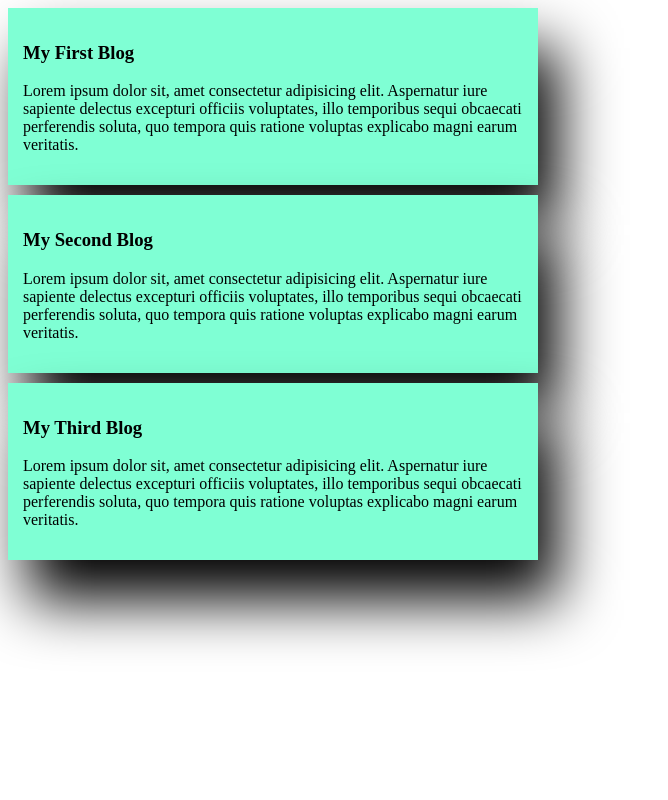
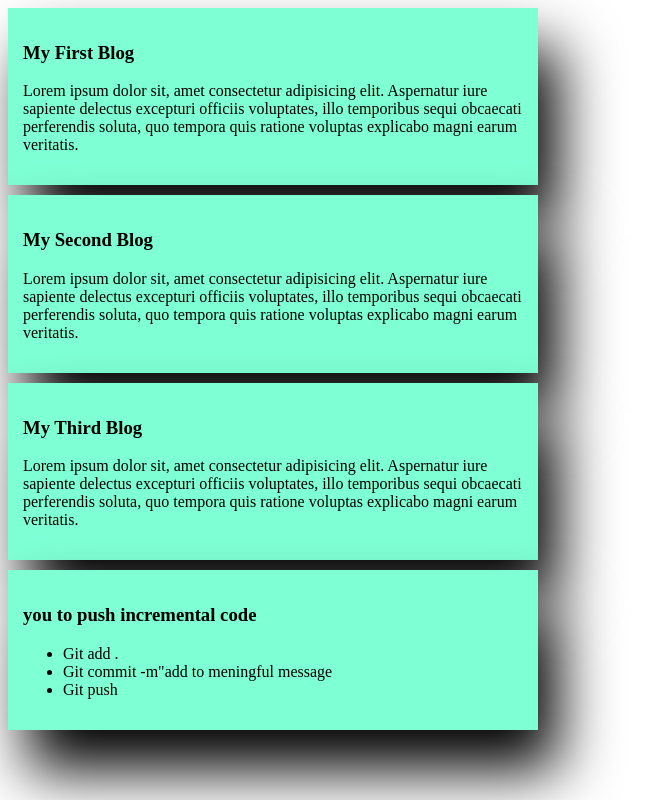
Before and after one commit to hablunadim/My-first-github-repo, a plain HTML site: page index 2.html in a window 1280 px wide. Shown: the whole page, without its empty margins (0-668 px from the left). Drawn offline with Linux system fonts and the light colour scheme.

Commit message:
add to to list to push code

```diff
--- a/index 2.html
+++ b/index 2.html
@@ -19,5 +19,14 @@
         <h3>My Third Blog</h3>
         <p>Lorem ipsum dolor sit, amet consectetur adipisicing elit. Aspernatur iure sapiente delectus excepturi officiis voluptates, illo temporibus sequi obcaecati perferendis soluta, quo tempora quis ratione voluptas explicabo magni earum veritatis.</p>
     </div>
+
+    <div>
+        <h3>you to push incremental code</h3>
+        <ul>
+            <li>Git add .</li>
+            <li>Git commit -m"add to meningful message</li>
+           <li> Git push</li>
+        </ul>
+    </div>
 </body>
 </html>
```
